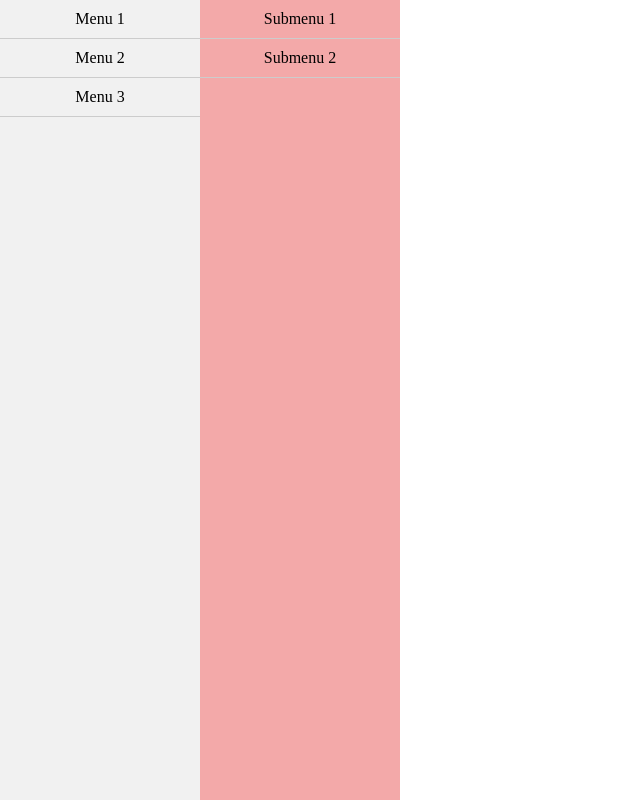
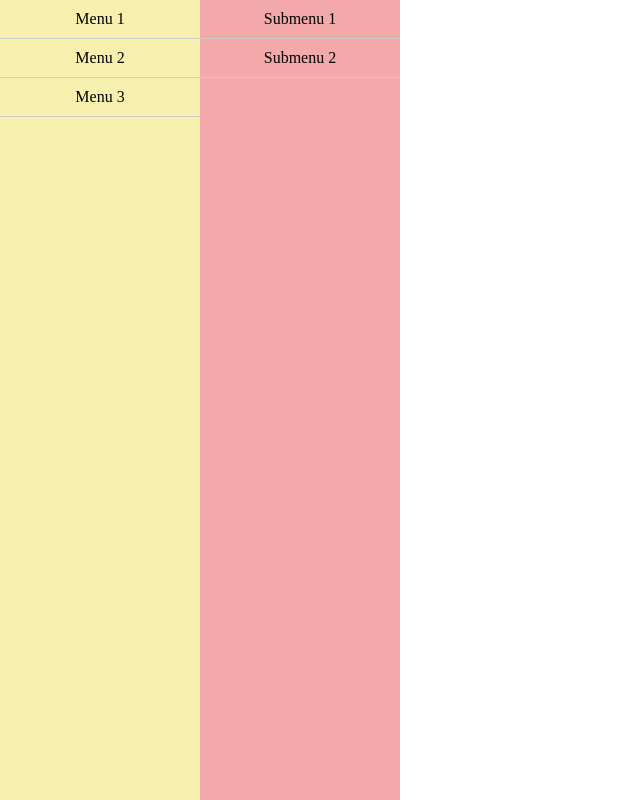
Before and after one commit to Tobias-Basilisco/Menu-desplegable, a plain HTML site: page menu2.html in a window 1280 px wide. Shown: the whole page, without its empty margins (0-640 px from the left). Drawn offline with Linux system fonts and the light colour scheme.

Commit message:
colore menu

```diff
--- a/style2.css
+++ b/style2.css
@@ -16,7 +16,7 @@ body {
     list-style: none;
     padding: 0;
     margin: 0;
-    background-color: #f1f1f1;
+    background-color: #f6efae;
     width: 200px;
     text-align: center;
   }
```
